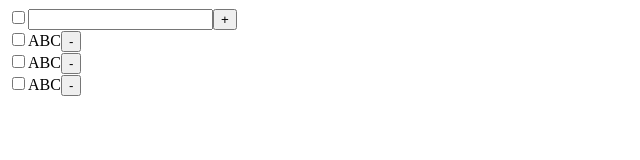
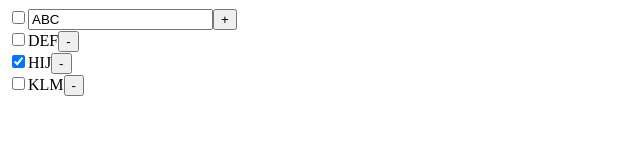
Before and after one commit to bioub/Formation_Web_Advanced_STMicroelectronics_2023_04, a React (Create React App) app in the folder todos-react/: page / in a window 1280 px wide. Shown: the top 160 px of the page, without its empty margins (0-640 px from the left). Built offline with nearby package versions, Linux system fonts and the light colour scheme.

Commit message:
Correction Props 1

```diff
--- a/todos-react/src/TodoForm.tsx
+++ b/todos-react/src/TodoForm.tsx
@@ -1,8 +1,12 @@
-function TodoForm() {
+type Props = {
+  value: string;
+}
+
+function TodoForm({ value }: Props) {
   return (
     <form className="TodoForm">
       <input type="checkbox" className="todos-toggle-checked" />
-      <input type="text" className="todos-new-input" />
+      <input type="text" className="todos-new-input" value={value} />
       <button>+</button>
     </form>
   );
--- a/todos-react/src/TodoItem.tsx
+++ b/todos-react/src/TodoItem.tsx
@@ -1,8 +1,14 @@
-function TodoItem() {
+import { Todo } from "./model";
+
+type Props = {
+  item: Todo;
+}
+
+function TodoItem({ item }: Props) {
   return (
-    <div className="TodoItem" data-todo-id="123">
-      <input type="checkbox" className="todos-completed" checked={false} />
-      <span className="todos-span-value">ABC</span>
+    <div className="TodoItem" data-todo-id={item.id}>
+      <input type="checkbox" className="todos-completed" checked={item.completed} />
+      <span className="todos-span-value">{item.title}</span>
       <button className="todos-delete-btn">-</button>
     </div>
   );
--- a/todos-react/src/Todos.tsx
+++ b/todos-react/src/Todos.tsx
@@ -1,14 +1,14 @@
-import TodoForm from "./TodoForm";
-import TodosList from "./TodosList";
+import TodoForm from './TodoForm';
+import TodosList from './TodosList';
+import { Todo } from './model';
 
 function Todos() {
-
   const todoFormValue = 'ABC';
-  const todos = [
-    {id: 1, title: 'DEF', completed: false},
-    {id: 2, title: 'HIJ', completed: true},
-    {id: 3, title: 'KLM', completed: false},
-  ]
+  const todos: Todo[] = [
+    { id: 1, title: 'DEF', completed: false },
+    { id: 2, title: 'HIJ', completed: true },
+    { id: 3, title: 'KLM', completed: false },
+  ];
 
   // Exercice Props
   // Définir les types Props pour TodoForm
--- a/todos-react/src/TodosList.tsx
+++ b/todos-react/src/TodosList.tsx
@@ -1,11 +1,16 @@
 import TodoItem from "./TodoItem";
+import { Todo } from "./model";
 
-function TodosList() {
+type Props = {
+  items: Todo[],
+}
+
+function TodosList({ items }: Props) {
   return (
     <div className="TodosList">
-      <TodoItem />
-      <TodoItem />
-      <TodoItem />
+      <TodoItem item={items[0]} />
+      <TodoItem item={items[1]} />
+      <TodoItem item={items[2]} />
     </div>
   );
 }
--- /dev/null
+++ b/todos-react/src/model.ts
@@ -0,0 +1,5 @@
+export interface Todo {
+  id: number;
+  title: string;
+  completed: boolean;
+}
```
Also changed, not shown: 2 other files (tests, documents, lock files or other folders).
